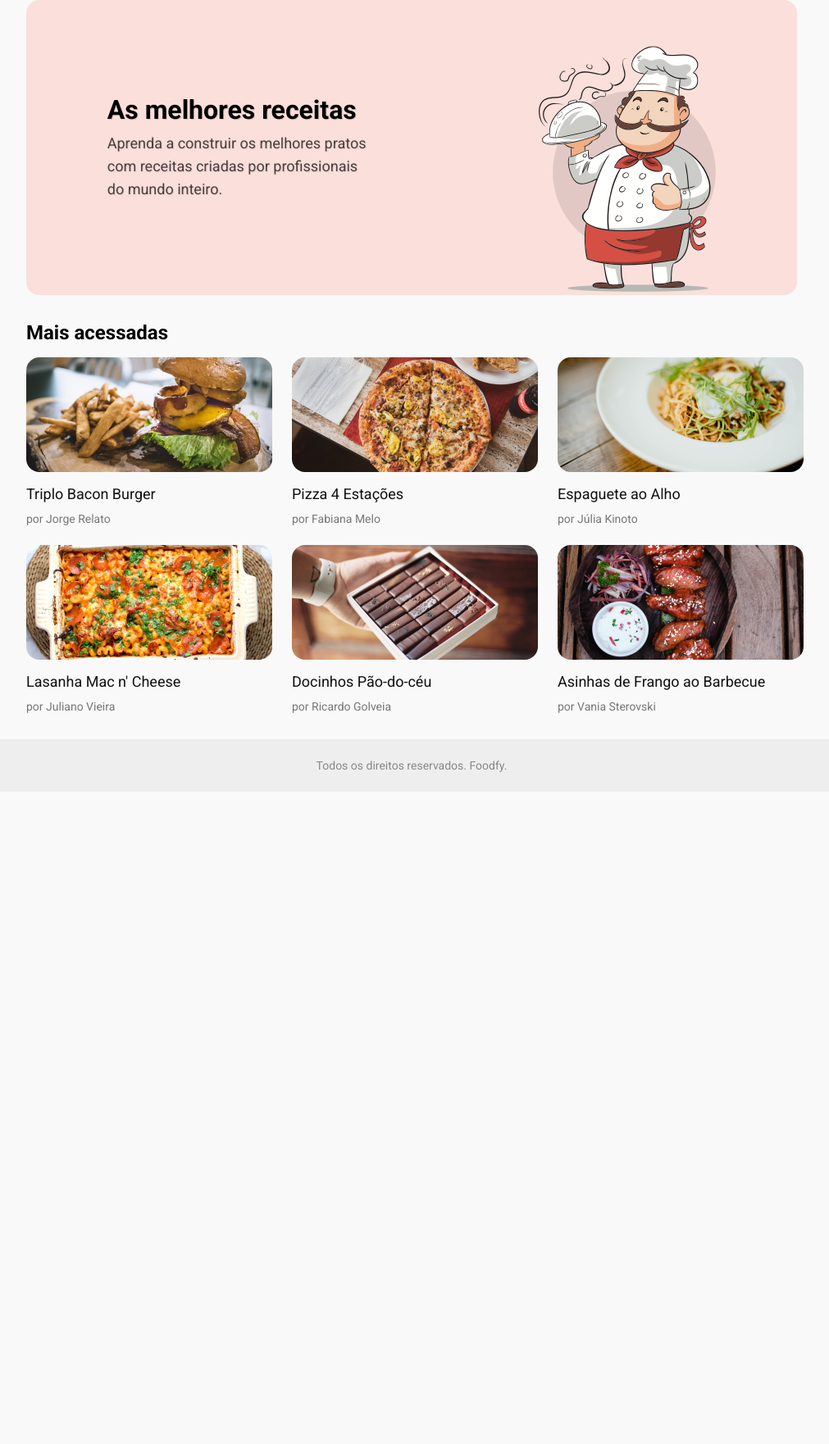
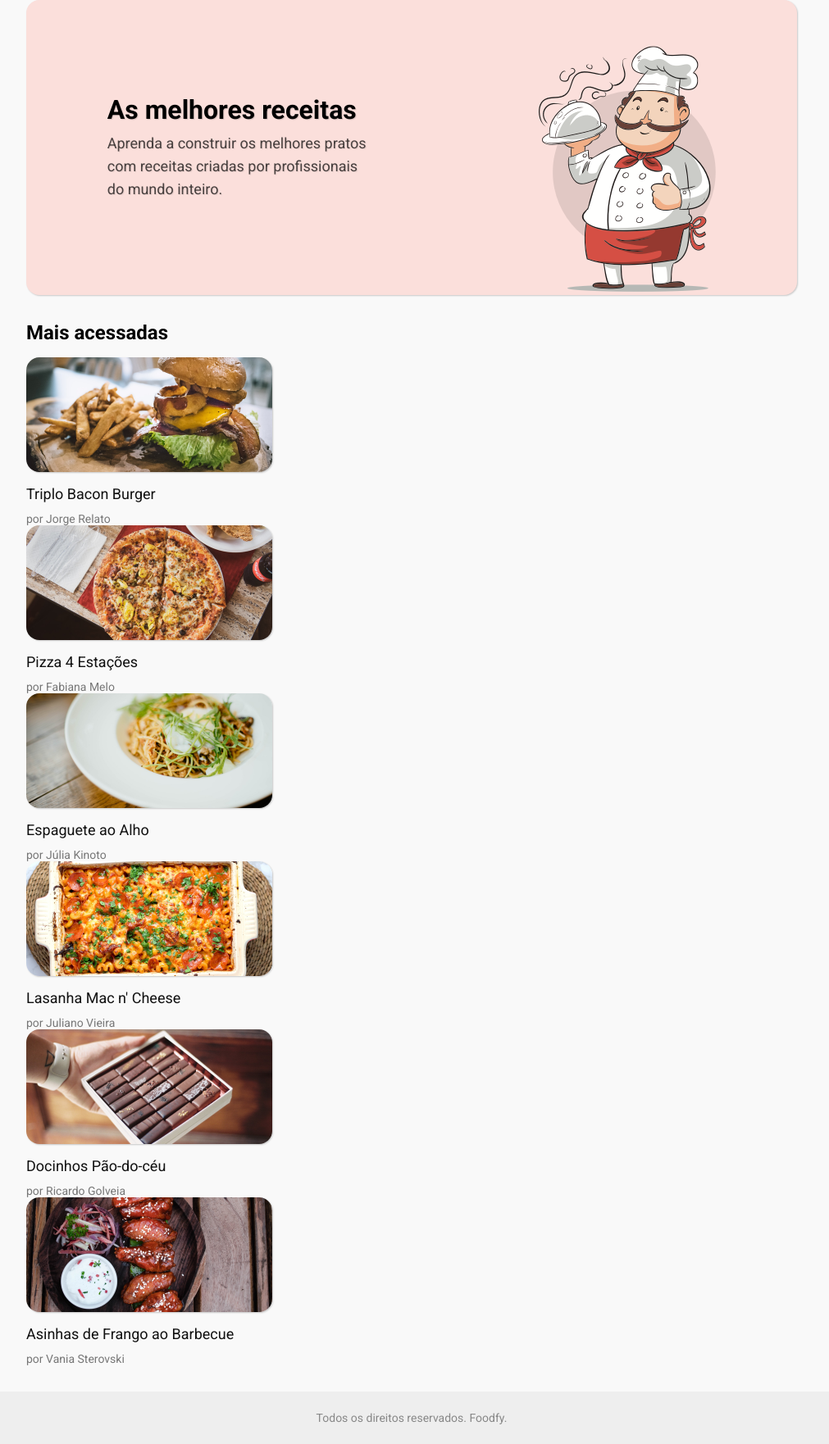
Before and after one commit to alanalv3s/alanalv3s.github.io, a web app: file foodfy/index.html in a window 1280 px wide. Shown: the part 63-1825 px from the top of the page at 82% size, without its empty margins (138-1149 px from the left). Before the commit the page ends 1005 px from the top, so only its background shows below. Run offline with its HTML, style and script files only (its server is not run), Linux system fonts and the light colour scheme.

Commit message:
Change on shadows

```diff
--- a/foodfy/index.html
+++ b/foodfy/index.html
@@ -49,6 +49,7 @@
                 </div>
                 <div class="r-grid">
 
+                    <a href="recipes.html">
                         <article class="card">
                             <div class="card-img">
                                 <img src="public/img/burger.png" alt="Triplo Bacon Burger">
@@ -108,6 +109,7 @@
                                 <p>por Vania Sterovski</p>
                             </div>
                         </article>
+                    </a>
                 </div>
             </section>
         </div>
--- a/foodfy/public/style.css
+++ b/foodfy/public/style.css
@@ -54,6 +54,7 @@ header {
     background-color: #fbdfdb;
     border-radius: 16px;
     height: 33.2%;
+    box-shadow: 1px 1px 2px rgba(0, 0, 0, 0.2);
 }
 
 .b-text {
@@ -87,10 +88,14 @@ header {
     width: 300px;
     cursor: pointer;
 }
+.card:hover img {
+    box-shadow: 0px 0px 15px rgba(0, 0, 0, 0.5);
+}
 .card-img img{
     width: 300px;
     height: 140px;
     border-radius: 16px;
+    box-shadow: 1px 1px 2px rgba(0, 0, 0, 0.2);
 }
 
 .card-content h2 {
```
Lines whose indentation alone changed are shown as unchanged.
